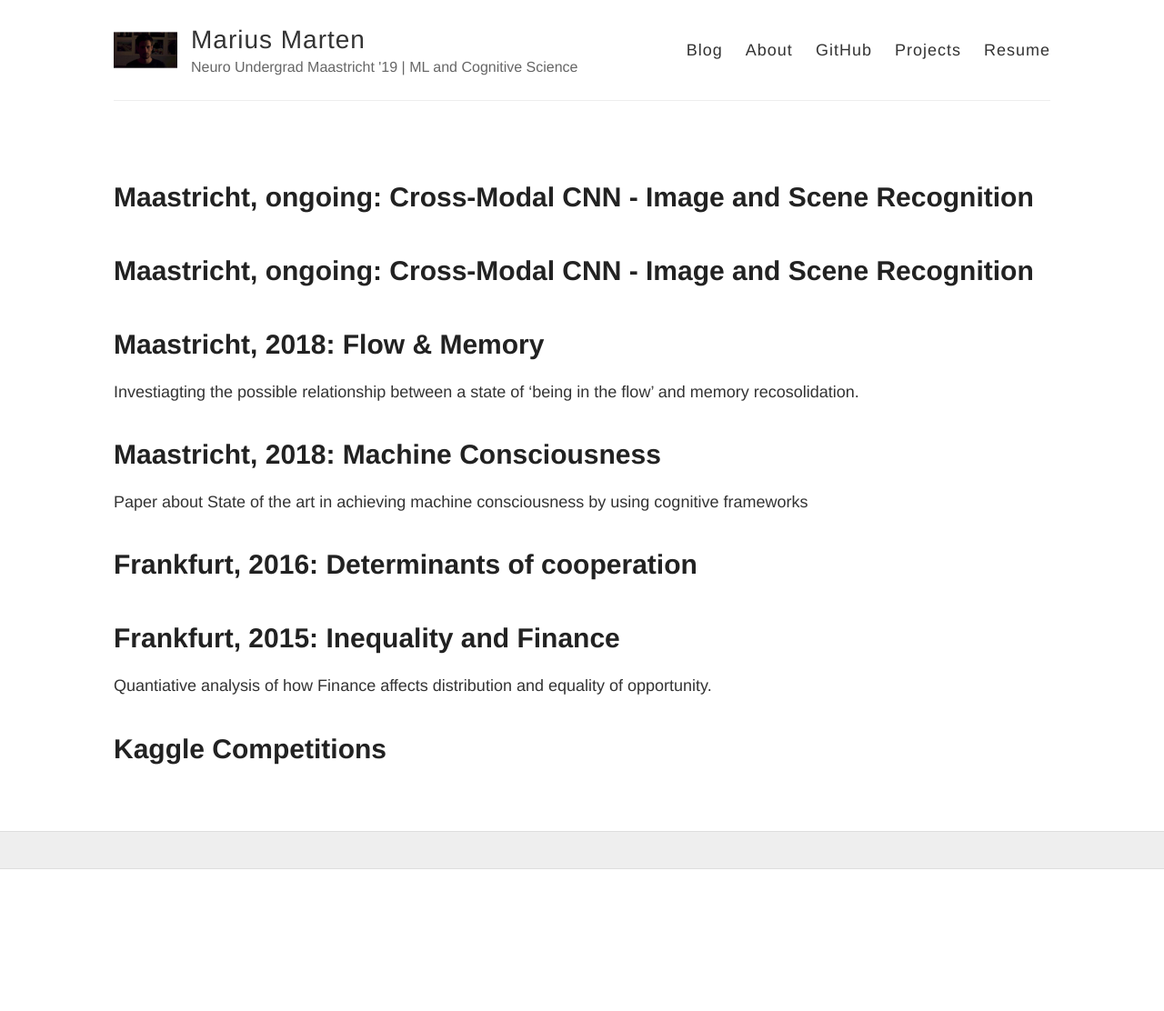
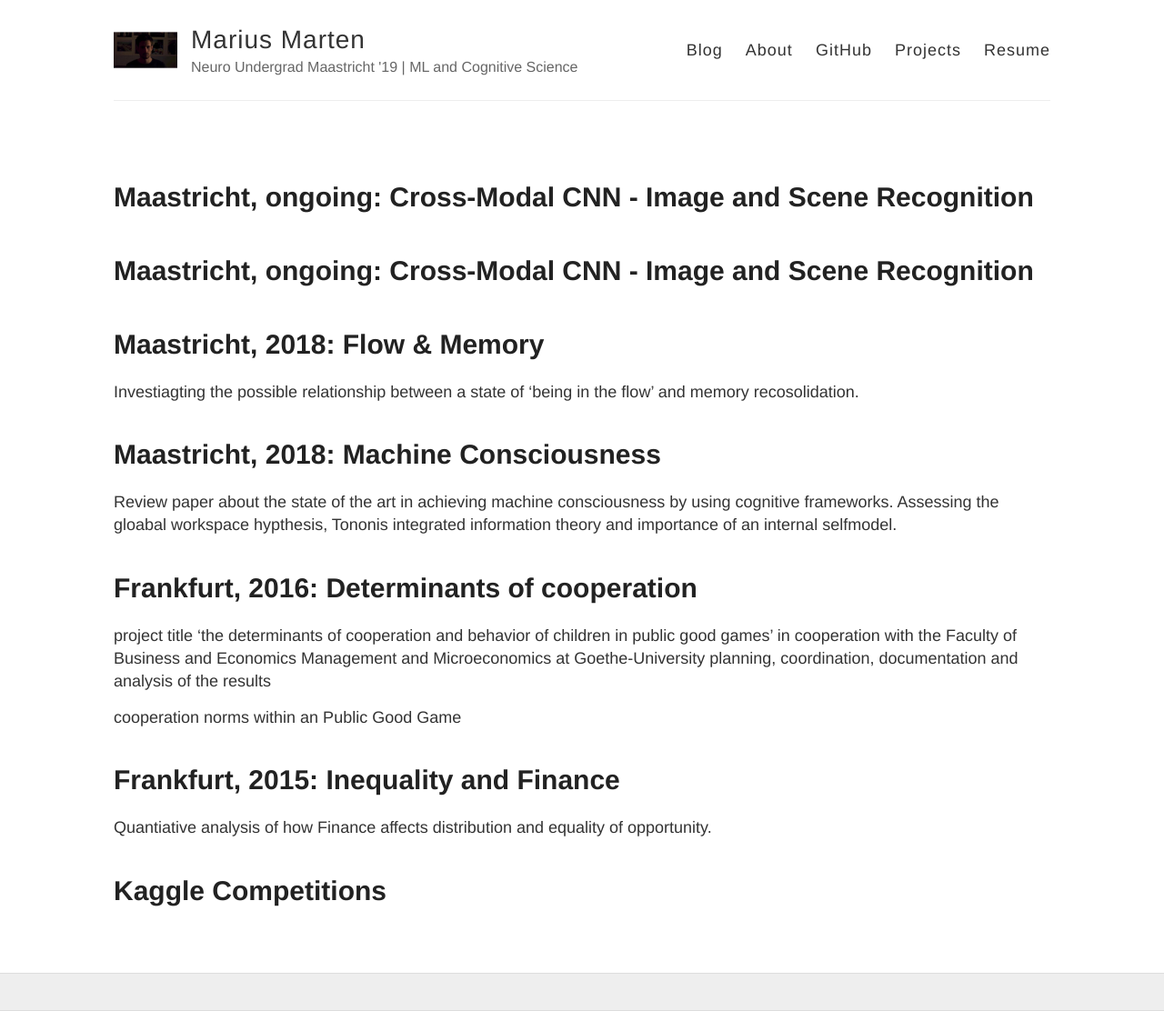
Before and after one commit to Mariusmarten/mariusmarten.github.io, a Jekyll site: the page built from projects.md, in a window 1280 px wide. Shown: the whole page at 91% size. Built offline with Jekyll 4.4.1, drawn with Linux system fonts in a browser that asks for light colours; our own code applies the rules of GitHub Pages for plain Markdown files; before the commit the page ends 956 px from its top, so only the background shows below that.

Commit message:
Update projects.md

```diff
--- a/projects.md
+++ b/projects.md
@@ -13,11 +13,18 @@ Investiagting the possible relationship between a state of 'being in the flow' a
 
 Maastricht, 2018: Machine Consciousness
 ====================
-Paper about State of the art in achieving machine consciousness by using cognitive frameworks
+Review paper about the state of the art in achieving machine consciousness by using cognitive frameworks. Assessing the gloabal workspace hypthesis, Tononis integrated information theory and importance of an internal selfmodel.
 
 
 Frankfurt, 2016: Determinants of cooperation
 ====================
+
+
+project title ‘the determinants of cooperation and behavior of children in public good games’
+in cooperation with the Faculty of Business and Economics Management and Microeconomics at Goethe-University
+planning, coordination, documentation and analysis of the results
+
+cooperation norms within an Public Good Game
 
 
 Frankfurt, 2015: Inequality  and  Finance
```
